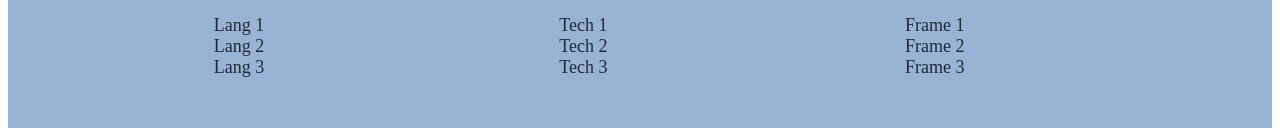
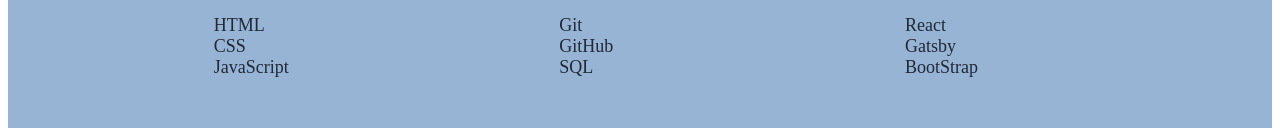
Before and after one commit to IB-Tech2211/Personal-Website-, a plain HTML site: page index.html in a window 1280 px wide. Shown: the part 807-935 px from the top of the page. Drawn offline with Linux system fonts and the light colour scheme.

Commit message:
Modified list names in about section

```diff
--- a/index.html
+++ b/index.html
@@ -35,27 +35,27 @@
             <div class="launguages all-list">
                 <img src="images/download-fotor-bg-remover-2023081204339.png" alt="">
                 <ul class="about" id="languages">
-                    <li>Lang 1</li>
-                    <li>Lang 2</li>
-                    <li>Lang 3</li>
+                    <li>HTML</li>
+                    <li>CSS</li>
+                    <li>JavaScript</li>
                 </ul>
             </div>
 
             <div class="tech all-list">
                 <img src="images/technology-fotor-bg-remover-2023081204143.png" alt="">
                 <ul class="about" id="technologies">
-                    <li>Tech 1</li>
-                    <li>Tech 2</li>
-                    <li>Tech 3</li>
+                    <li>Git</li>
+                    <li>GitHub</li>
+                    <li>SQL</li>
                 </ul>
             </div>
 
             <div class="frames all-list">
                 <img src="images/stack-fotor-bg-remover-2023081204521.png" alt="">
                 <ul class="about" id="frameworks">
-                    <li>Frame 1</li>
-                    <li>Frame 2</li>
-                    <li>Frame 3</li>
+                    <li>React</li>
+                    <li>Gatsby</li>
+                    <li>BootStrap</li>
                 </ul>
             </div>
 
```
